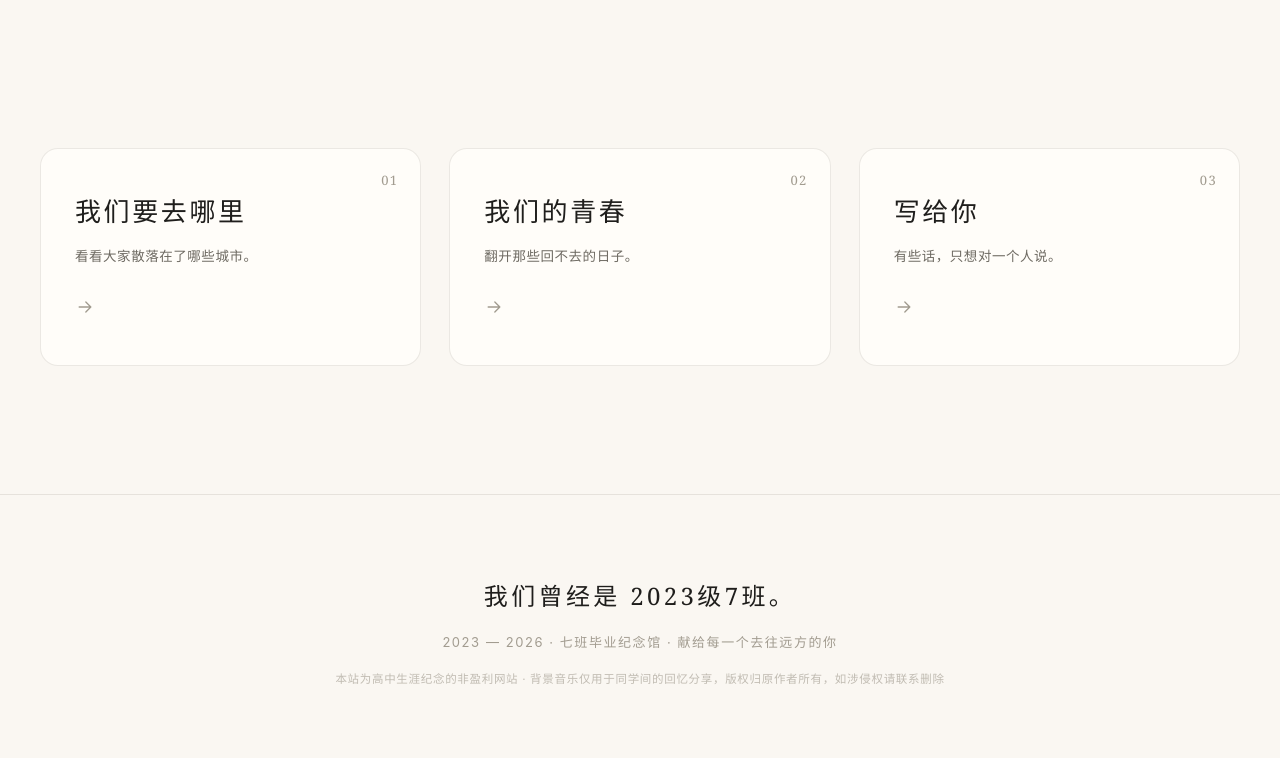
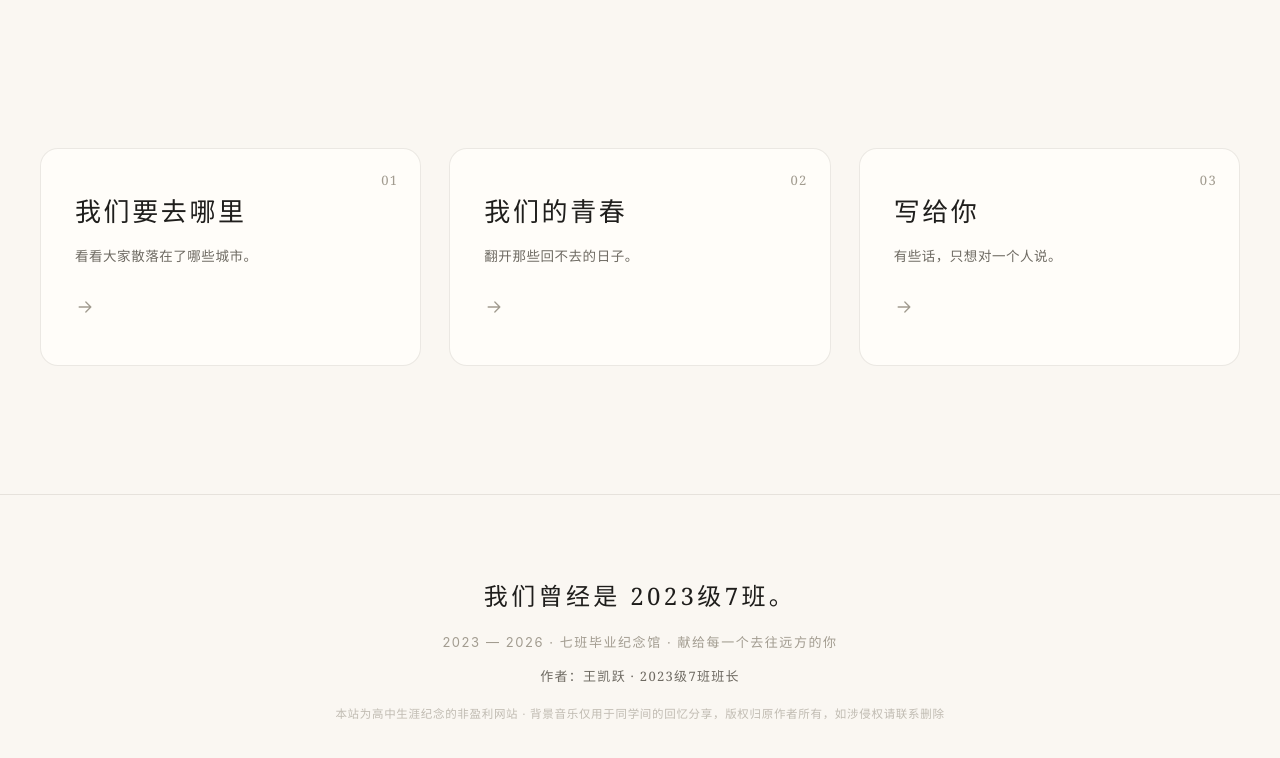
Before and after one commit to wkty18/graduation-memory, a plain HTML site: page index.html in a window 1280 px wide. Shown: the part 3653-4411 px from the top of the page. Before the commit the page ends 4388 px from the top, so only its background shows below. Drawn offline with nearby package versions, Linux system fonts and the light colour scheme; no server answers; a small style sheet from the web is missing.

Commit message:
更新：署名作者 王凯跃（2023级7班班长）· 页脚与关于页

```diff
--- a/css/components.css
+++ b/css/components.css
@@ -299,6 +299,13 @@
 }
 .footer__motto:hover { color: var(--accent); }
 .footer__sub { color: var(--text-3); font-size: 13px; letter-spacing: 0.12em; }
+.footer__author {
+  color: var(--text-2);
+  font-size: 13px;
+  letter-spacing: 0.1em;
+  margin-top: 12px;
+  font-family: var(--font-serif);
+}
 .footer__legal {
   color: var(--text-3);
   opacity: 0.65;
--- a/js/app.js
+++ b/js/app.js
@@ -18,6 +18,7 @@ GM.app = {
     GM.$('#footer-root').innerHTML = `
       <div class="footer__motto" id="footer-motto">我们曾经是 2023级7班。</div>
       <div class="footer__sub">2023 — 2026 · 七班毕业纪念馆 · 献给每一个去往远方的你</div>
+      <div class="footer__author">作者：王凯跃 · 2023级7班班长</div>
       <div class="footer__legal">本站为高中生涯纪念的非盈利网站 · 背景音乐仅用于同学间的回忆分享，版权归原作者所有，如涉侵权请联系删除</div>`;
 
     /* 隐蔽入口：页脚标语连点 5 次 → 管理员口令门 */
--- a/js/pages/about.js
+++ b/js/pages/about.js
@@ -39,6 +39,12 @@ GM.pages.about = {
         </section>
 
         <section class="about-sec reveal" data-delay="3">
+          <h2>关于作者</h2>
+          <p>作者：王凯跃 —— 2023级7班班长。</p>
+          <p>这个网站，是他送给七班的毕业礼物：把三年的照片、声音和没说出口的话，都收进一座线上纪念馆。很多年后，当大家散落在不同的城市，随时可以回来看看。</p>
+        </section>
+
+        <section class="about-sec reveal" data-delay="4">
           <h2>致谢</h2>
           <p>感谢三年里教过我们的每一位老师，感谢每一个在七班出现过的人。</p>
           <p class="about-em">我们曾经是 2023级7班。</p>
```
